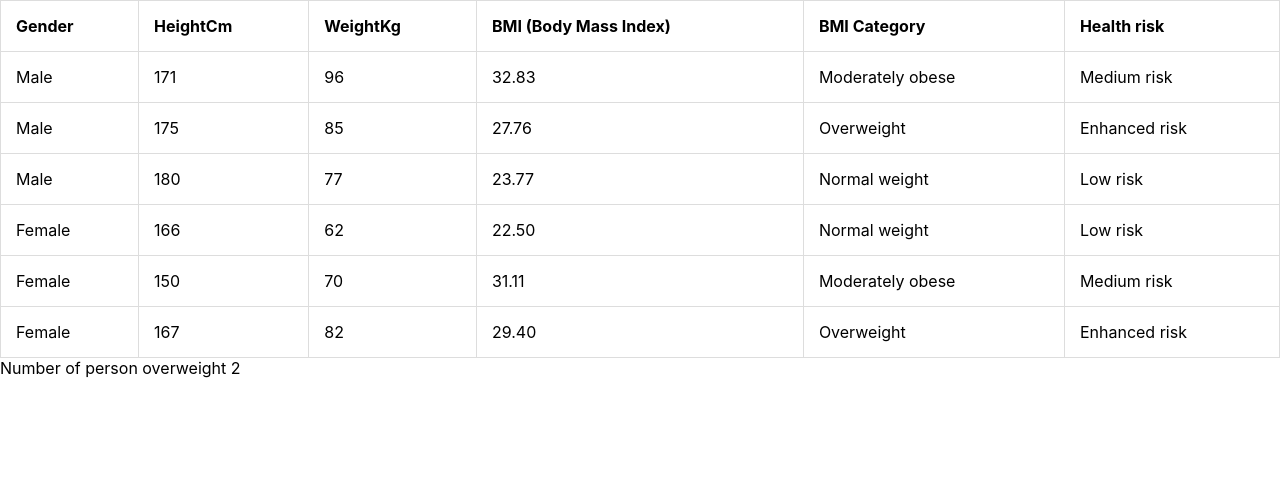
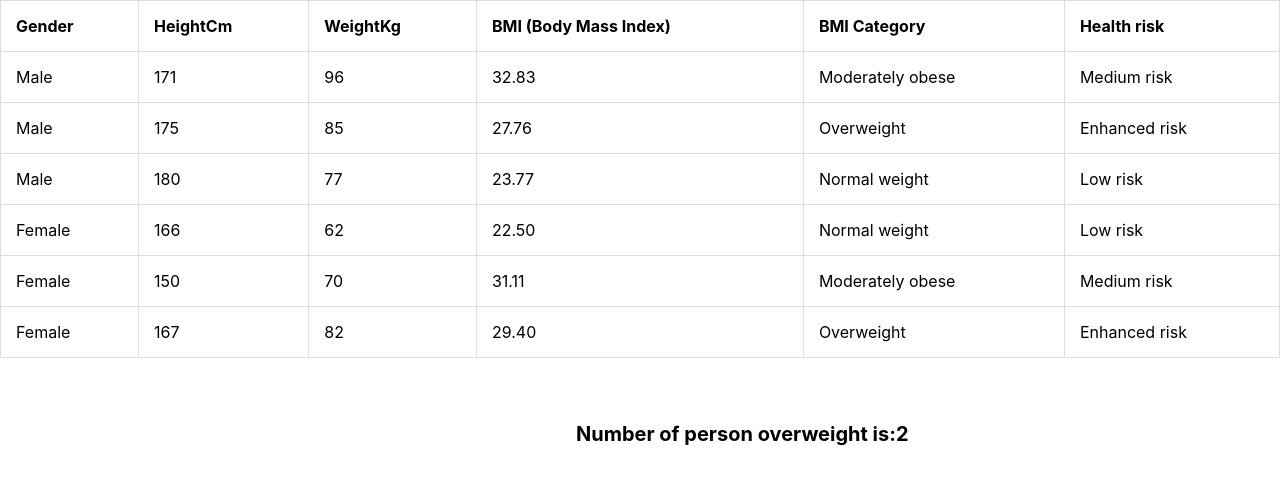
Before and after one commit to shrai31/code-20210813-HimanshuRai, a React (Create React App) app: page / in a window 1280 px wide. Shown: the top 484 px of the page. Built offline with nearby package versions, Linux system fonts and the light colour scheme.

Commit message:
"style and font size"

```diff
--- a/src/App.css
+++ b/src/App.css
@@ -11,3 +11,9 @@ table {
 th, td {
   padding: 15px;
 }
+
+.Count{
+  margin-left: 45%;
+  margin-Top: 5%;
+  font-size: 20px;
+}
--- a/src/App.js
+++ b/src/App.js
@@ -2,24 +2,21 @@ import "./App.css";
 
 export default function App() {
   const data = [
-    { Gender: "Male", HeightCm: 171, WeightKg: 96 },
-    { Gender: "Male", HeightCm: 175, WeightKg: 85 },
-    { Gender: "Male", HeightCm: 180, WeightKg: 77 },
+    { Gender: "Male",   HeightCm: 171, WeightKg: 96 },
+    { Gender: "Male",   HeightCm: 175, WeightKg: 85 },
+    { Gender: "Male",   HeightCm: 180, WeightKg: 77 },
     { Gender: "Female", HeightCm: 166, WeightKg: 62 },
     { Gender: "Female", HeightCm: 150, WeightKg: 70 },
     { Gender: "Female", HeightCm: 167, WeightKg: 82 },
   ];
 
-    bmiCalculate()
-    getCategory()
-    getHealthRisk()
-     const count = `${ " Number of person overweight " + data.filter((val)=>val.cat ===  "Overweight" ).length }`;
-
+    bmiCalculate();
+    getCategory();
+    getHealthRisk();
 
     function bmiCalculate() {
       data.map((val)=>
-      val.bmivalue = (val.WeightKg / (val.HeightCm/100 * val.HeightCm/100)).toFixed(2)
-    )
+      val.bmivalue = (val.WeightKg / (val.HeightCm/100 * val.HeightCm/100)).toFixed(2))
     }
 
     function getCategory() {
@@ -45,6 +42,9 @@ export default function App() {
         return val
       })
     }
+
+    const count = `${ " Number of person overweight is:" + data.filter((val)=>val.cat ===  "Overweight" ).length }`;
+
     function getHealthRisk() {
        data.map(val=>{
          if (val.bmivalue < 18.5) {
@@ -65,12 +65,8 @@ export default function App() {
          if (val.bmivalue>= 40) {
            val.hr = "Very high risk";
           }
-      // if(val.cat =="Overweight"){
-      //   setcount(count+1)
-      // }
       return val
     })
-    console.log("",data)
   }
 
   return (
@@ -95,7 +91,9 @@ export default function App() {
           </tr>
         ))}
       </table>
-      {count}
+      <div className="Count">
+         <strong>{count}</strong>
+      </div>
     </div>
   );
 }
```
Lines whose indentation alone changed are shown as unchanged.
